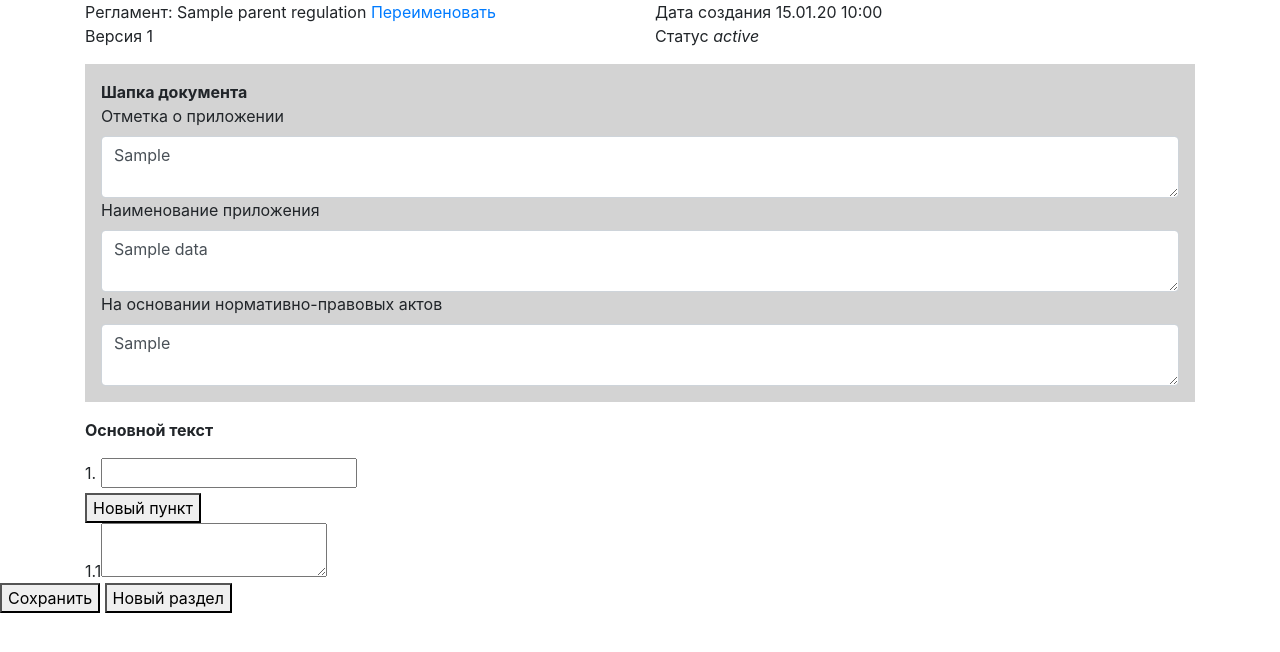
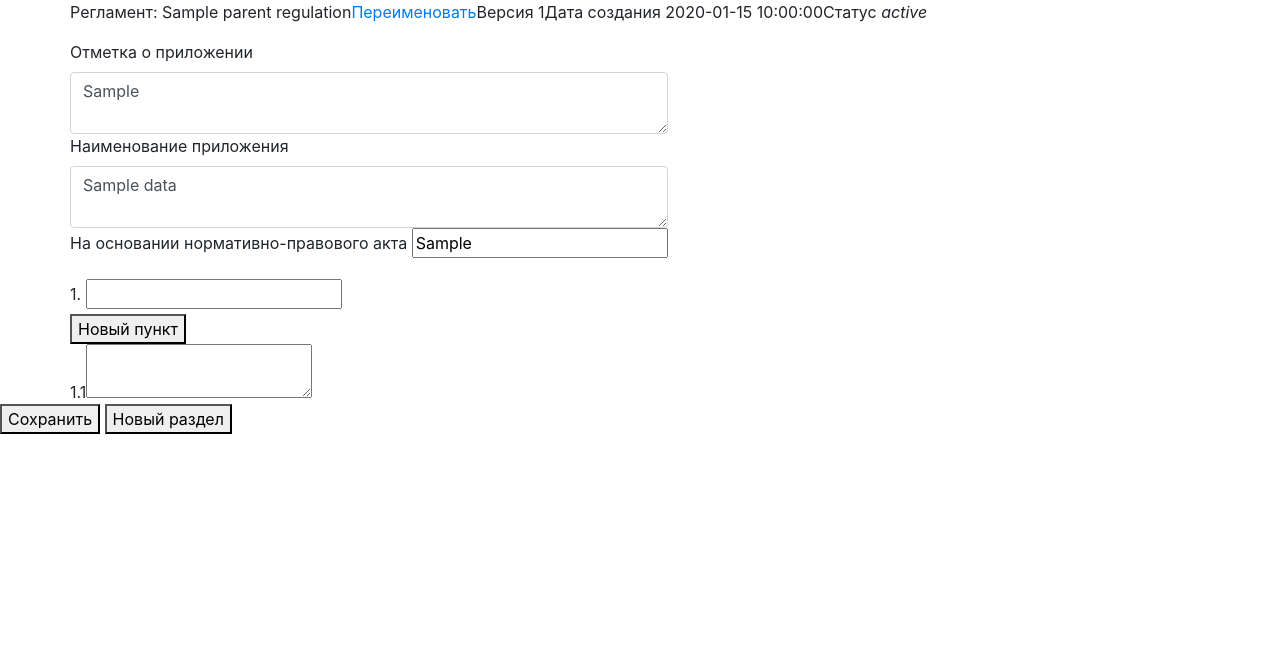
Before and after one commit to romakir/kanbala, a Flask app: template app/templates/main/regulation_editor.html in a window 1280 px wide. Shown: the top 652 px of the page. Run offline with Flask 2, Linux system fonts and the light colour scheme; the template is opened without the code that fills it: most values are stand-ins (such as "Sample title", 1, 10 or a date in 2020); data that the repository does not hold is empty; some libraries are stand-ins or nearby versions.

Commit message:
Revert "верстка редактора Рома"
This reverts commit 19e29e07

```diff
--- a/app/templates/main/regulation_editor.html
+++ b/app/templates/main/regulation_editor.html
@@ -3,20 +3,14 @@
 {% block content %}
     <div class="container">
         <div class="row">
-            <div class="col">
-                <p class="m-0">Регламент: {{ regulation_version.parent_regulation().short_name }} <a href="#">Переименовать</a></p>
-                <p>Версия {{ regulation_version.version_number }}</p>
-            </div>
-            <div class="col">
-                <p class="m-0">Дата создания {{ regulation_version.created.strftime('%d.%m.%y %H:%M') }}</p>
-                <p>Статус <em>{{ regulation_version.status }}</em></p>
-            </div>
-        </div>
-        <div class="row">
-            <form class="col" method="POST" action='/save_regulation_{{ regulation_version.id }}' id='editor'>
-                <div class="form-group" id='headers'>
-                    <div id='hdrs' class="p-3" style="background: lightgray">
-                        <b>Шапка документа</b>
+            <span>Регламент: {{ regulation_version.parent_regulation().short_name }}</span>
+            <a href="#">Переименовать</a>
+            <p>Версия {{ regulation_version.version_number }}</p>
+            <p>Дата создания {{ regulation_version.created }}</p>
+            <p>Статус <em>{{ regulation_version.status }}</em></p>
+            <form method="POST" action='/save_regulation_{{ regulation_version.id }}' id='editor'>
+                <div class="form-group " id='headers'>
+                    <div id='hdrs'>
                         <div class="">
                             <label for='header_application'>Отметка о приложении</label>
                             <textarea class='form-control' name='header_application' id='header_application'>{{ data['header_application'] }}</textarea>
@@ -24,13 +18,12 @@
                         <div >
                             <label for='header_name'>Наименование приложения</label>
                             <textarea class='form-control' name='header_name'  id='header_name'>{{ data['header_name'] }}</textarea>
-                            <label for='header_base_doc'>На основании нормативно-правовых актов</label>
-                            <textarea class='form-control' name='header_base_doc'  id='header_base_doc' placeholder="вставьте ссылки на документы через пробел">{{ data['header_base_doc'] }}</textarea>
+                            <label for='header_base_doc'>На основании нормативно-правового акта</label>
+                            <input name='header_base_doc'  id='header_base_doc' value="{{ data['header_base_doc'] }}">
                         </div>
                     </div>
                 </div>
                 <div>
-                    <p><b>Основной текст</b></p>
                     <!-- section title -->
                     <div class="d-inline">
                         <label for='sect_1'>1. </label>
```
